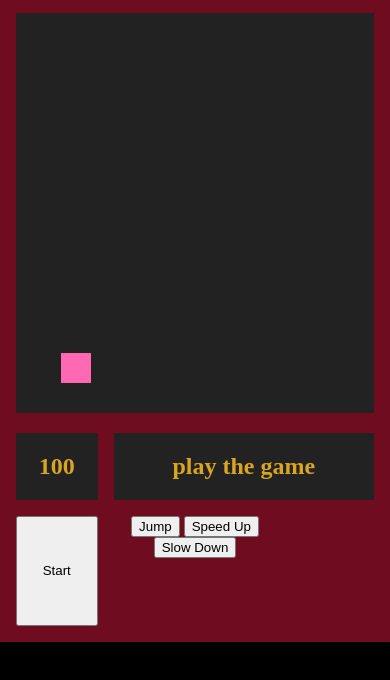
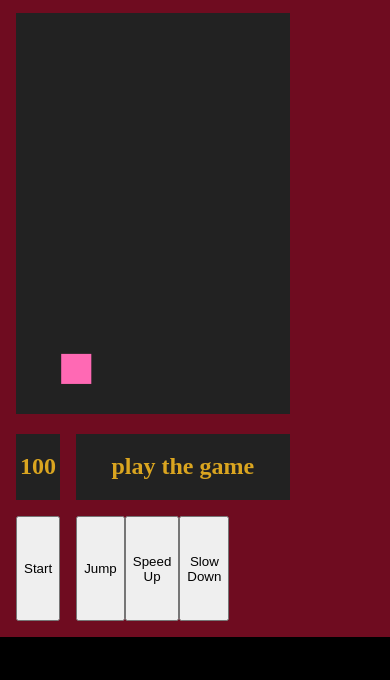
Before and after one commit to estebbins/run-like-you-canvas, a plain HTML site: page index.html in a window 390 px wide. Shown: the part 102-782 px from the top of the page. Drawn offline with Linux system fonts and the light colour scheme.

Commit message:
adds more CSS to phone controls

```diff
--- a/css/style.css
+++ b/css/style.css
@@ -61,6 +61,10 @@ main {
 }
 #phone-controls {
     visibility: hidden;
+    display: flex;
+    flex-direction: row;
+    justify-content: flex-start;
+    margin-right: 1rem;
 }
 @media screen and (max-width: 812px) {
     #phone-controls {
```
